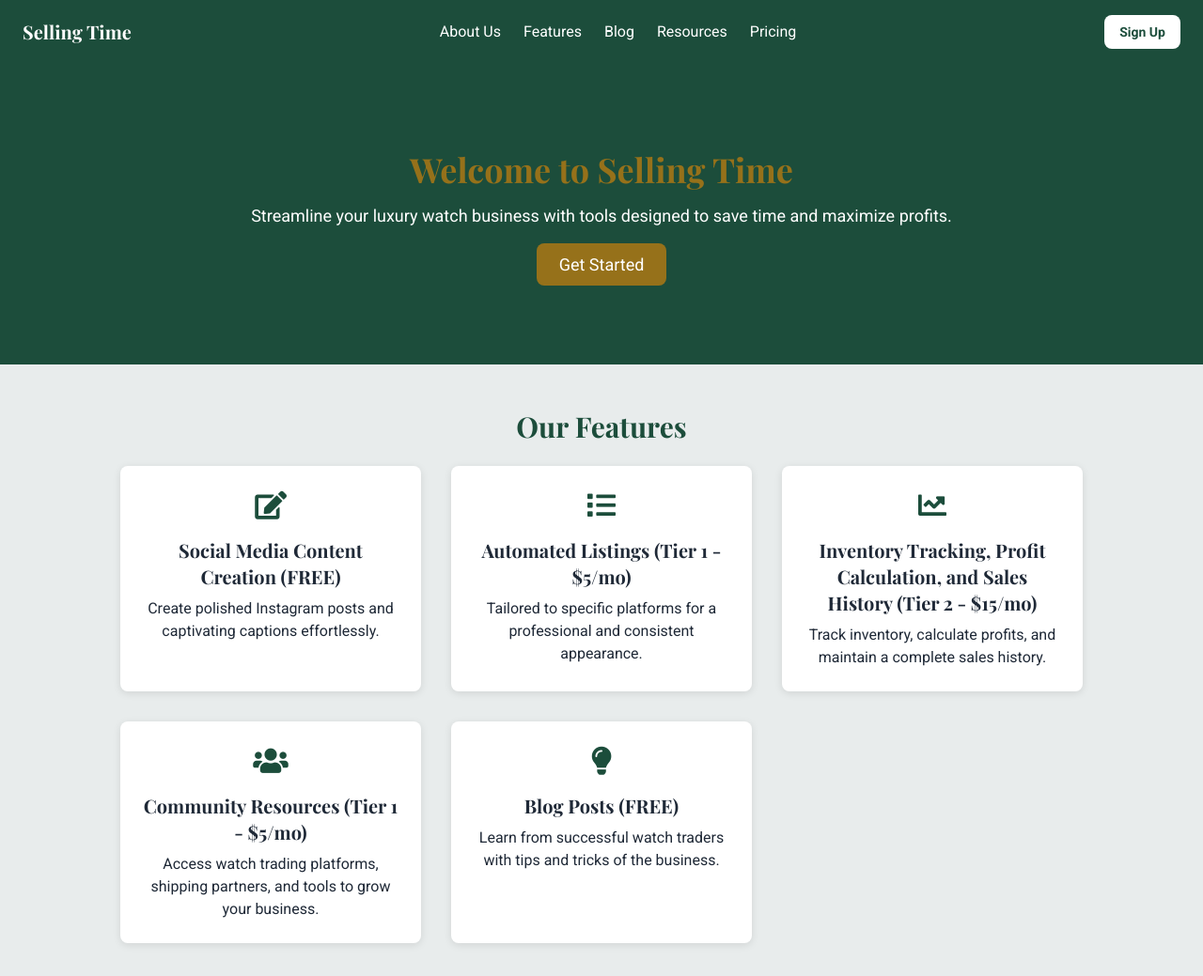
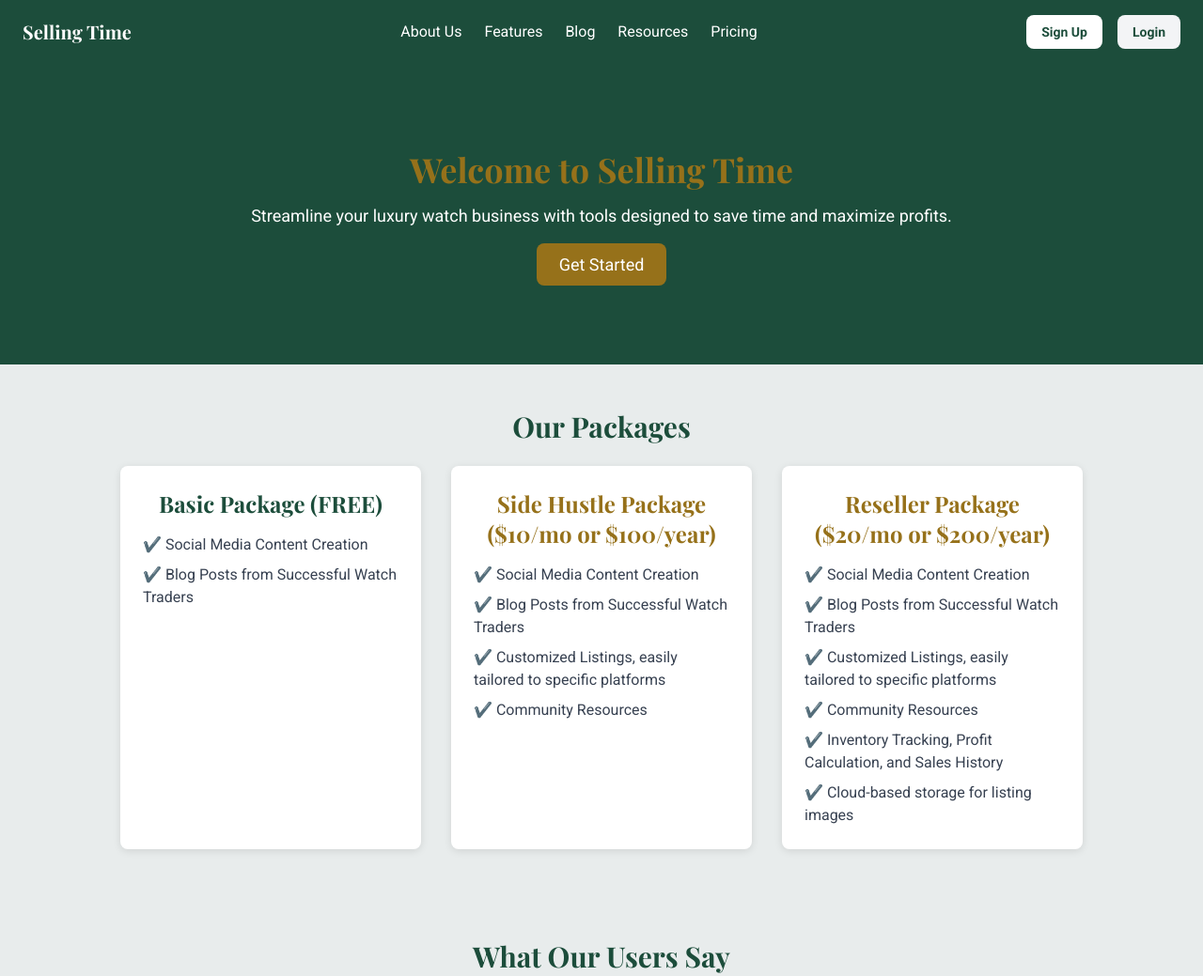
Before and after one commit to sathvikaithala/sellingtime, a plain HTML site: page index.html in a window 1280 px wide. Shown: the top 1039 px of the page at 94% size. Drawn offline with nearby package versions, Linux system fonts and the light colour scheme.

Commit message:
Update index.html

```diff
--- a/index.html
+++ b/index.html
@@ -54,9 +54,14 @@
         <li><a href="#resources" class="hover:underline">Resources</a></li>
         <li><a href="#pricing" class="hover:underline">Pricing</a></li>
       </ul>
-      <a href="#signup" class="btn bg-white hover:bg-gray-200 text-forest-green py-2 px-4 rounded-lg text-sm font-semibold">
-        Sign Up
-      </a>
+      <div class="flex space-x-4">
+        <a href="#signup" class="btn bg-white hover:bg-gray-200 text-forest-green py-2 px-4 rounded-lg text-sm font-semibold">
+          Sign Up
+        </a>
+        <a href="/dashboard.html" class="btn bg-gray-100 hover:bg-gray-300 text-forest-green py-2 px-4 rounded-lg text-sm font-semibold">
+          Login
+        </a>
+      </div>
     </div>
   </nav>
 
@@ -74,32 +79,37 @@
   <!-- Features Section -->
   <section id="features" class="py-12 px-6">
     <div class="max-w-5xl mx-auto text-center">
-      <h2 class="text-3xl font-bold mb-6 text-forest-green">Our Features</h2>
-      <div class="grid grid-cols-1 md:grid-cols-2 lg:grid-cols-3 gap-8">
+      <h2 class="text-3xl font-bold mb-6 text-forest-green">Our Packages</h2>
+      <div class="grid grid-cols-1 md:grid-cols-3 gap-8">
+        <!-- Basic Package -->
         <div class="card p-6">
-          <i class="fas fa-edit text-3xl text-forest-green mb-4"></i>
-          <h3 class="text-xl font-semibold mb-2">Social Media Content Creation (FREE)</h3>
-          <p>Create polished Instagram posts and captivating captions effortlessly.</p>
+          <h3 class="text-2xl font-bold mb-4 text-forest-green">Basic Package (FREE)</h3>
+          <ul class="text-left text-gray-700 space-y-2">
+            <li>✔️ Social Media Content Creation</li>
+            <li>✔️ Blog Posts from Successful Watch Traders</li>
+          </ul>
         </div>
+        <!-- Side Hustle Package -->
         <div class="card p-6">
-          <i class="fas fa-list text-3xl text-forest-green mb-4"></i>
-          <h3 class="text-xl font-semibold mb-2">Automated Listings (Tier 1 - $5/mo)</h3>
-          <p>Tailored to specific platforms for a professional and consistent appearance.</p>
+          <h3 class="text-2xl font-bold mb-4 text-gold">Side Hustle Package ($10/mo or $100/year)</h3>
+          <ul class="text-left text-gray-700 space-y-2">
+            <li>✔️ Social Media Content Creation</li>
+            <li>✔️ Blog Posts from Successful Watch Traders</li>
+            <li>✔️ Customized Listings, easily tailored to specific platforms</li>
+            <li>✔️ Community Resources</li>
+          </ul>
         </div>
+        <!-- Reseller Package -->
         <div class="card p-6">
-          <i class="fas fa-chart-line text-3xl text-forest-green mb-4"></i>
-          <h3 class="text-xl font-semibold mb-2">Inventory Tracking, Profit Calculation, and Sales History (Tier 2 - $15/mo)</h3>
-          <p>Track inventory, calculate profits, and maintain a complete sales history.</p>
-        </div>
-        <div class="card p-6">
-          <i class="fas fa-users text-3xl text-forest-green mb-4"></i>
-          <h3 class="text-xl font-semibold mb-2">Community Resources (Tier 1 - $5/mo)</h3>
-          <p>Access watch trading platforms, shipping partners, and tools to grow your business.</p>
-        </div>
-        <div class="card p-6">
-          <i class="fas fa-lightbulb text-3xl text-forest-green mb-4"></i>
-          <h3 class="text-xl font-semibold mb-2">Blog Posts (FREE)</h3>
-          <p>Learn from successful watch traders with tips and tricks of the business.</p>
+          <h3 class="text-2xl font-bold mb-4 text-gold">Reseller Package ($20/mo or $200/year)</h3>
+          <ul class="text-left text-gray-700 space-y-2">
+            <li>✔️ Social Media Content Creation</li>
+            <li>✔️ Blog Posts from Successful Watch Traders</li>
+            <li>✔️ Customized Listings, easily tailored to specific platforms</li>
+            <li>✔️ Community Resources</li>
+            <li>✔️ Inventory Tracking, Profit Calculation, and Sales History</li>
+            <li>✔️ Cloud-based storage for listing images</li>
+          </ul>
         </div>
       </div>
     </div>
```
